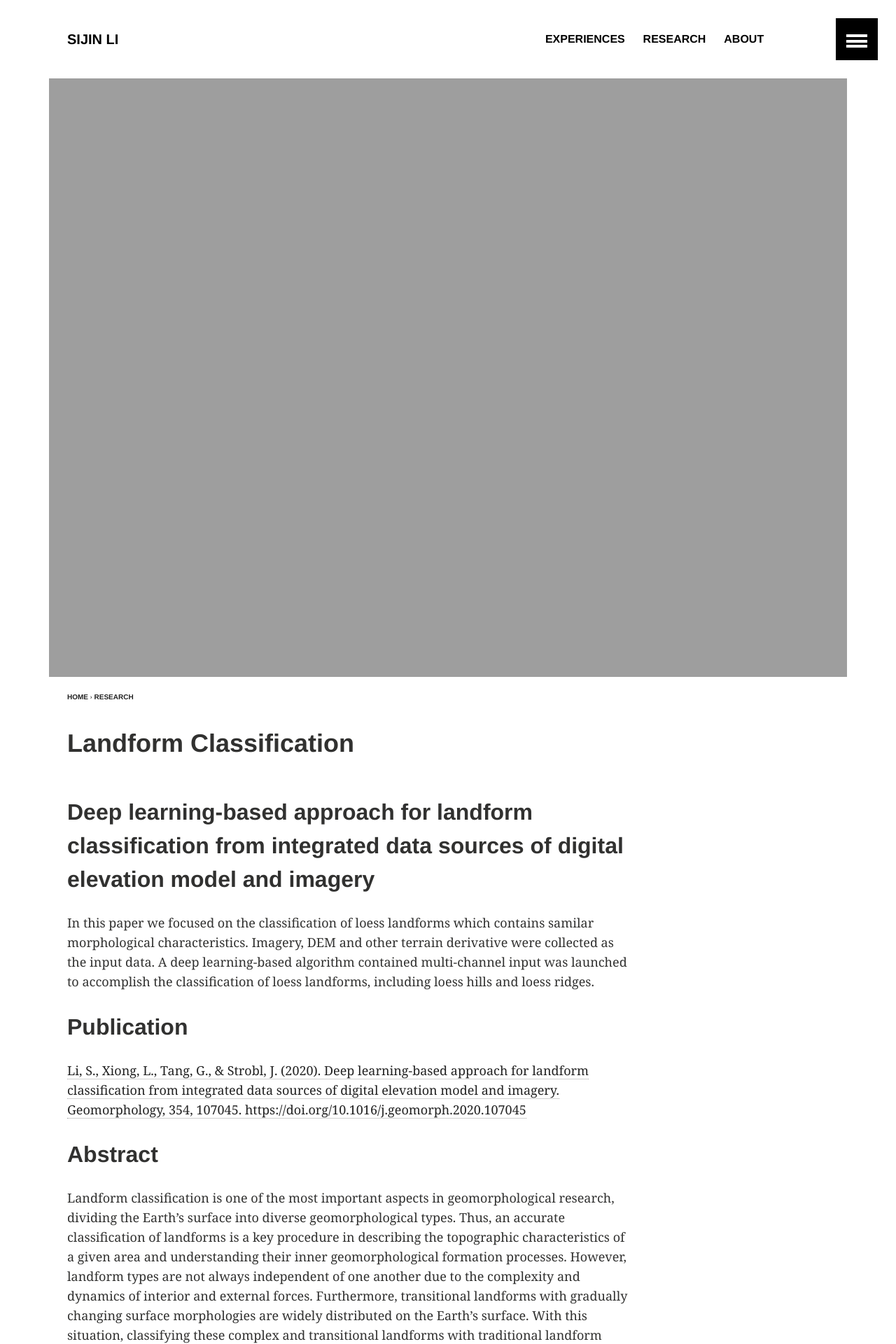
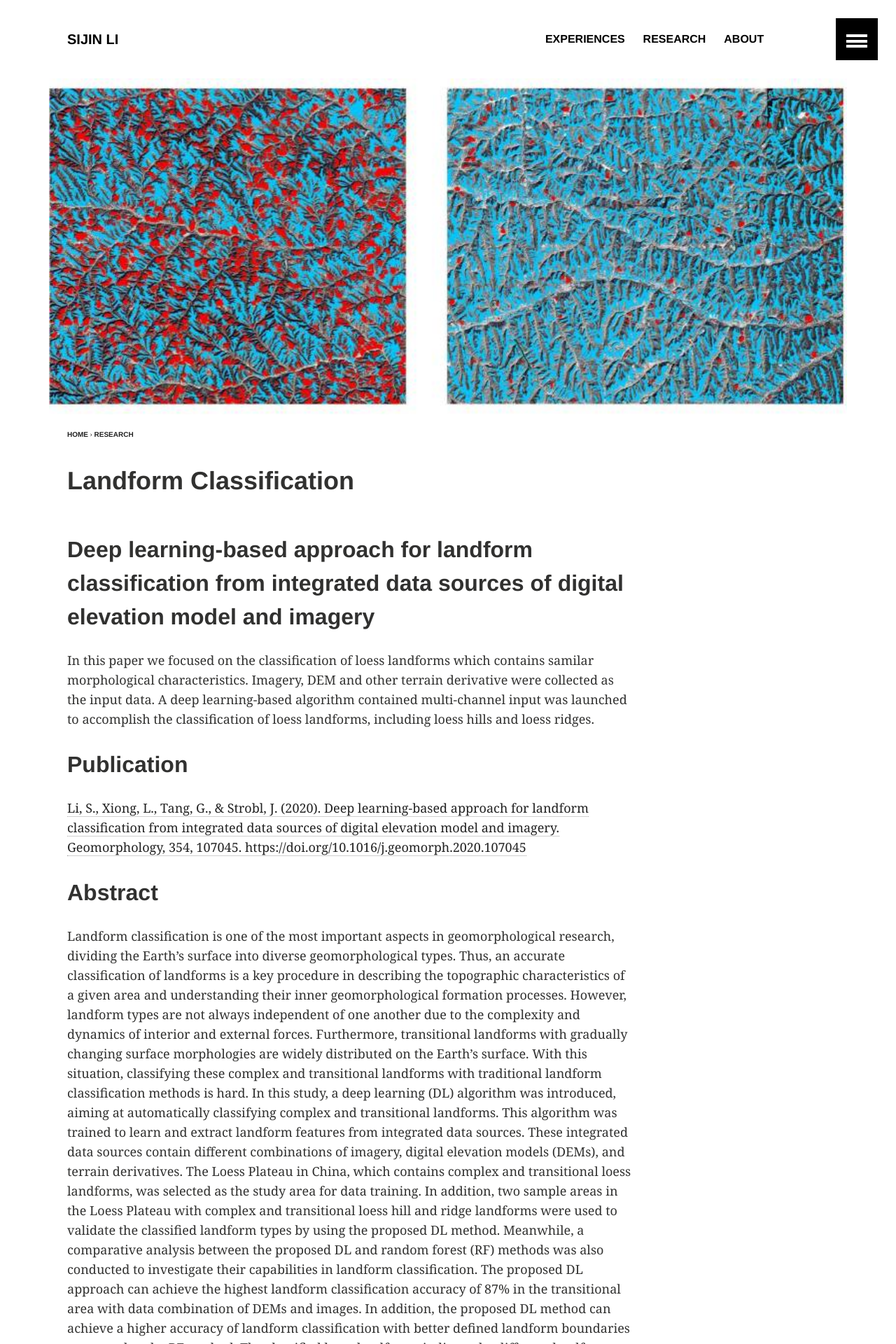
Before and after one commit to Sijin-Li/Sijin-Li.github.io, a Jekyll site: the page built from _posts/research/2020-01-16-LandformClassification.md, in a window 1280 px wide. Shown: the top 1920 px of the page at 70% size. Built offline with Jekyll 4.4.1, drawn with Linux system fonts in a browser that asks for light colours.

Commit message:
Update 2020-01-16-LandformClassification.md

```diff
--- a/_posts/research/2020-01-16-LandformClassification.md
+++ b/_posts/research/2020-01-16-LandformClassification.md
@@ -6,8 +6,8 @@ excerpt: "Integrating multi-source data to deep learning-based method to classif
 tags: [research, classification, geomorphology]
 modified: 2021-04-19
 image:
-  feature: LC_forDetails_Result.jpg
-  teaser: LC_forIntro_YulinResult.jpg
+  feature: LC_forDetails_new_800.jpg
+  teaser: LC_forIntro_Yulin_1440.jpg
 ads: false
 share: false
 ---
```
